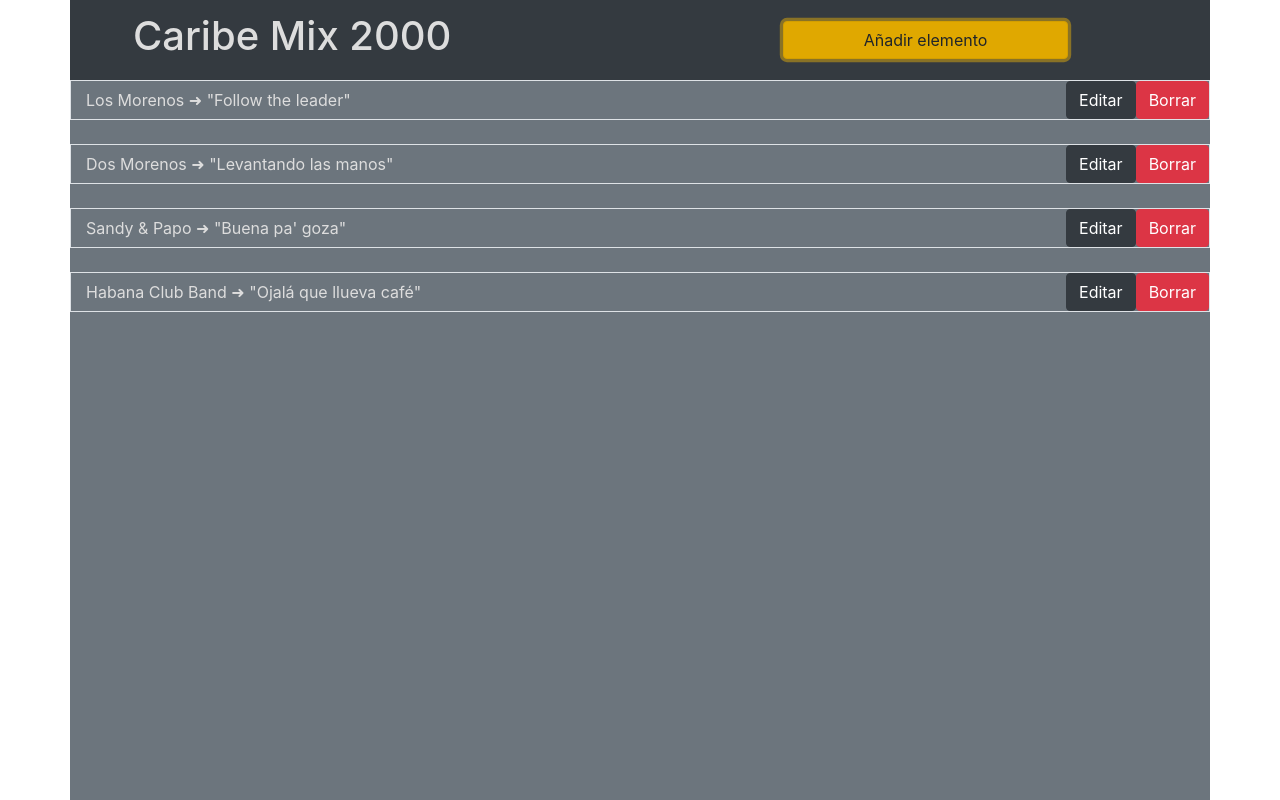
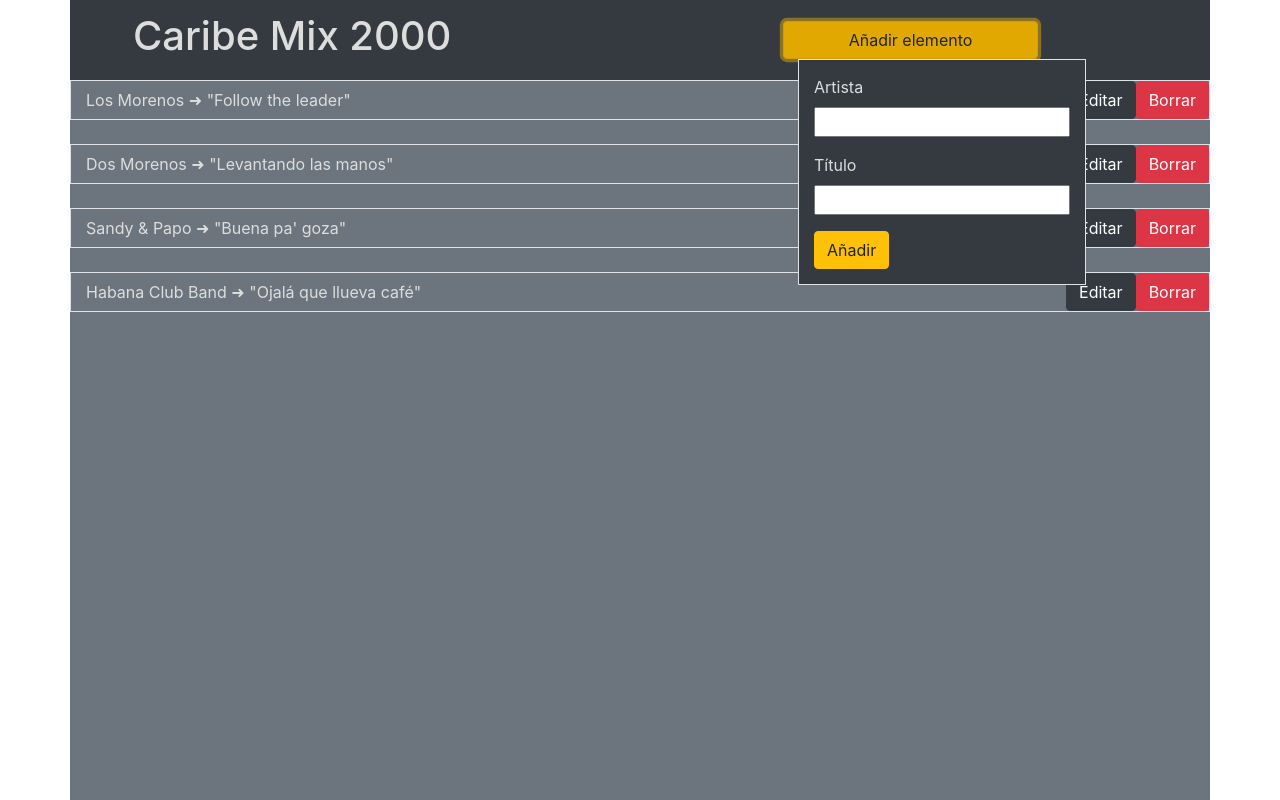
Before and after one commit to r-navarrouribe/c2-react-crud, a React (Create React App) app: page / in a window 1280 px wide. Both pictures are taken after a click on the button "Añadir elemento". Built offline with nearby package versions, Linux system fonts and the light colour scheme.

Commit message:
formulario para añadir y funcion añadir

```diff
--- a/src/App.js
+++ b/src/App.js
@@ -12,7 +12,7 @@ function App() {
   return (
     <>
       <div className="contenedor general container">
-        <Header />
+        <Header listado={listado} setListado={setListado} />
         <Listado listado={listado} setListado={setListado} />
       </div>
     </>
--- a/src/Components/Header.js
+++ b/src/Components/Header.js
@@ -1,10 +1,62 @@
-export const Header = () => {
+import PropTypes from "prop-types";
+import { useState } from "react";
+
+export const Header = (props) => {
+  const { listado, setListado } = props;
+  const [anyadiendo, setAnyadiendo] = useState(false);
+  const toggleAnyadiendo = () => {
+    setAnyadiendo(!anyadiendo);
+  };
+  const [artistaNuevo, setArtistaNuevo] = useState("");
+  const [tituloNuevo, setTituloNuevo] = useState("");
+  const anyadirElemento = (e) => {
+    e.preventDefault();
+    setListado([...listado, { artista: artistaNuevo, titulo: tituloNuevo }]);
+  };
   return (
     <header className="cabecera row bg-dark align-items-center">
       <h1 className="col-7 ml-5">Caribe Mix 2000</h1>
-      <button type="button" className="col-3 btn btn-warning mr-5">
-        Añadir elemento
-      </button>
+      <div className="contenedor-anyadir col-3">
+        <button
+          type="button"
+          className="boton-anyadir row btn btn-warning mr-5"
+          onClick={toggleAnyadiendo}
+        >
+          Añadir elemento
+        </button>
+        <form
+          className={`form-anyadir bg-dark border ${
+            anyadiendo ? "d-block" : "d-none"
+          }`}
+        >
+          <label htmlFor="artista">Artista</label>
+          <input
+            type="text"
+            id="artista"
+            className="mb-3"
+            onChange={(event) => setArtistaNuevo(event.target.value)}
+          />
+          <label htmlFor="titulo">Título</label>
+          <input
+            type="text"
+            id="titulo"
+            className="mb-3"
+            onChange={(event) => setTituloNuevo(event.target.value)}
+          />
+          <button
+            type="button"
+            className="anyadir btn btn-warning"
+            onClick={anyadirElemento}
+          >
+            Añadir
+          </button>
+        </form>
+      </div>
     </header>
   );
 };
+
+Header.propTypes = {
+  listado: PropTypes.array.isRequired,
+  setListado: PropTypes.func.isRequired,
+};
--- a/src/index.css
+++ b/src/index.css
@@ -21,3 +21,17 @@ code {
   min-height: calc(100vh - 80px);
   color: #ddd;
 }
+
+.contenedor-anyadir {
+  position: relative;
+}
+
+.boton-anyadir {
+  width: 100%;
+}
+
+.form-anyadir {
+  position: absolute;
+  z-index: 1;
+  padding: 15px;
+}
```
